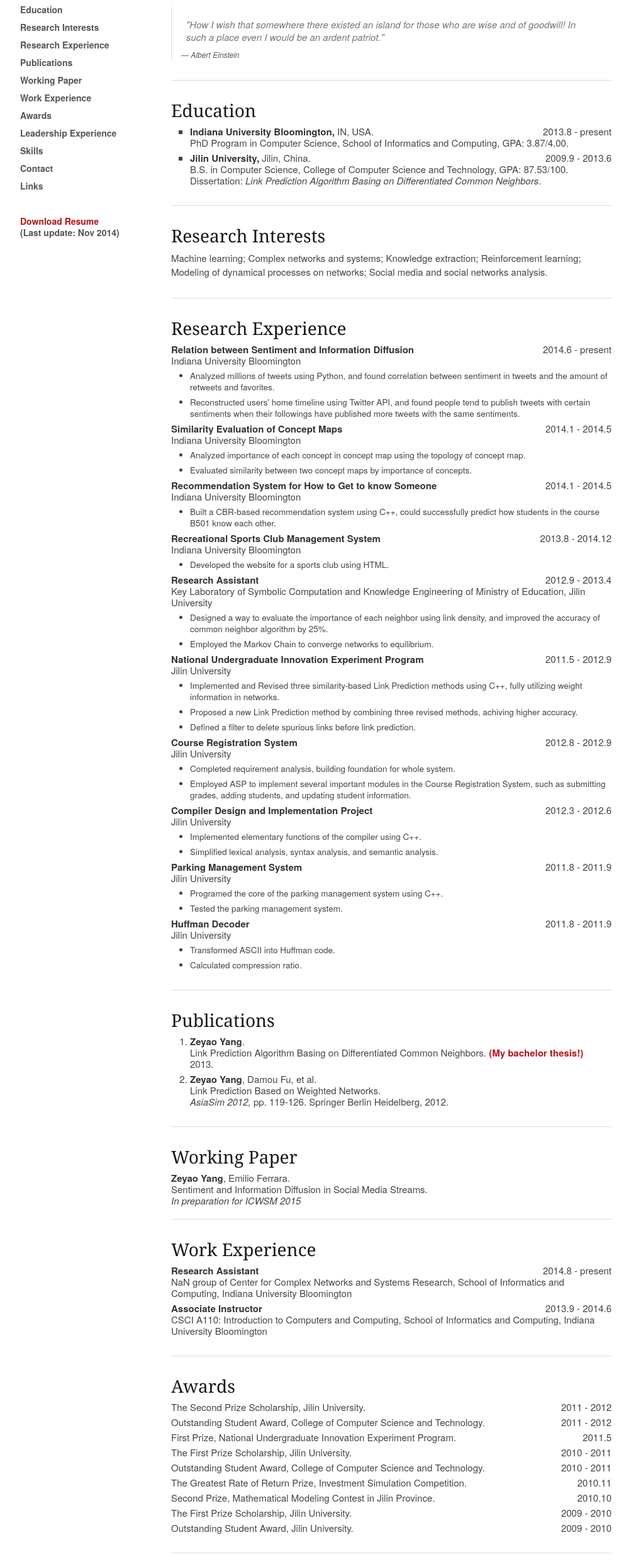
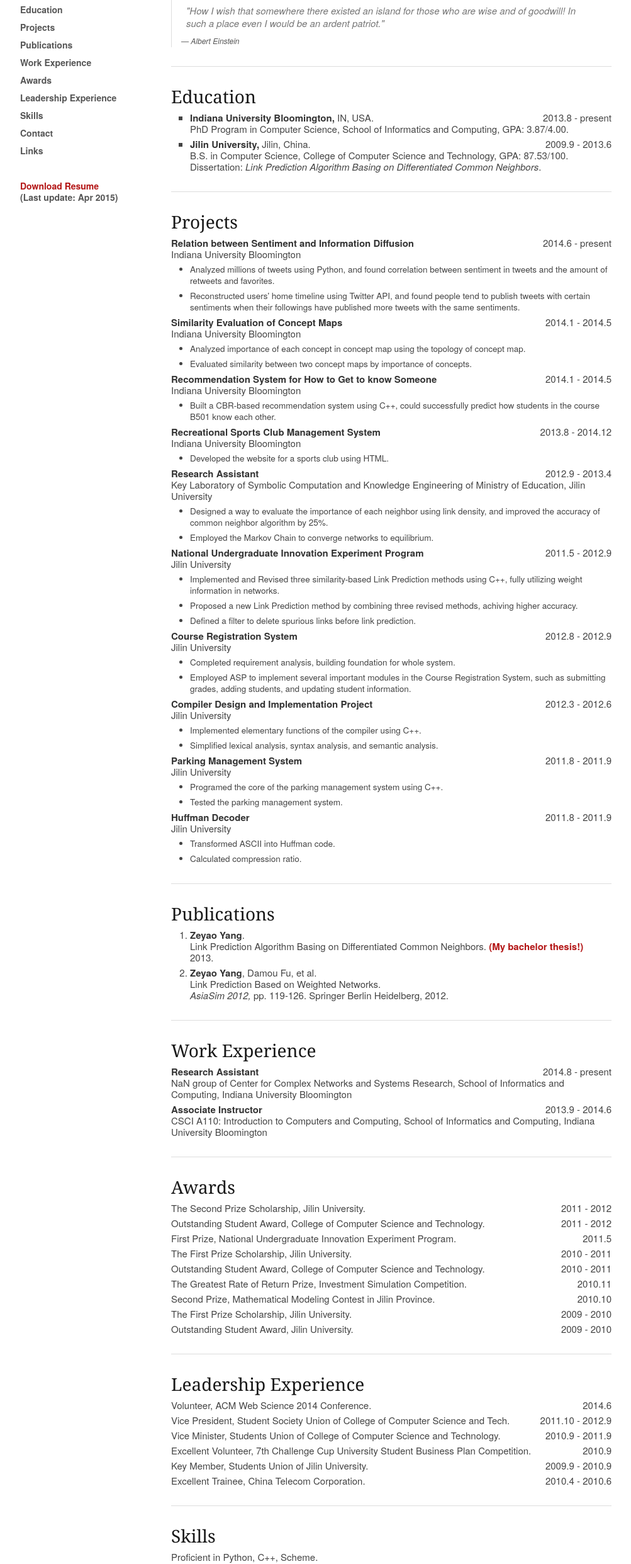
Before and after one commit to zeyaoyang/zeyaoyang.github.io, a plain HTML site: page index.html in a window 1280 px wide. Shown: the part 316-2800 px from the top of the page at 63% size, without its empty margins (138-1141 px from the left). Drawn offline with Linux system fonts and the light colour scheme.

Commit message:
work website

```diff
--- a/index.html
+++ b/index.html
@@ -69,10 +69,8 @@
       <ul>
         <li><a href="#whoami">Who am I?</a></li>
         <li><a href="#education">Education</a></li>
-        <li><a href="#researchinterests">Research Interests</a></li>
-        <li><a href="#researchexperience">Research Experience</a></li>
+        <li><a href="#projects">Projects</a></li>
         <li><a href="#publications">Publications</a></li>
-        <li><a href="#workingpaper">Working Paper</a></li>
         <li><a href="#workexperience">Work Experience</a></li>
         <li><a href="#awards">Awards</a></li>
         <li><a href="#leadershipexperience">Leadership Experience</a></li>
@@ -82,7 +80,7 @@
         <li><a href="#contact">Contact</a></li>
         <li><a href="#links">Links</a></li>
         <li>&nbsp;</li>
-        <li><a href="zeyaoyang_resume.pdf"><span class='red'>Download Resume</span> (Last update: Nov 2014)</a></li>
+        <li><a href="zeyaoyang_resume.pdf"><span class='red'>Download Resume</span> (Last update: Apr 2015)</a></li>
         <!--
         <li><a href="http://www.linkedin.com/in/lilianweng" target="_blank">LinkedIn Profile</a></li>
          -->
@@ -94,7 +92,7 @@
 
         <div class="doc-section" id="whoami">
             <h3>Who am I?</h3>
-            <p>Hi I'm Zeyao Yang, a PhD student in Computer Science, School of Informatics and Computing, Indiana University Bloomington. My Research interests broadly include: machine learning, artificial intelligence, data mining, social network analysis, complex networks and modeling. <!-- As a PhD student, I'm closely working with Prof. <a href="http://cnets.indiana.edu/people/filippo-menczer" target="_blank">Filippo Menczer</a>, <a href="https://sites.google.com/site/aflammin" target="_blank">Alessandro Flammini</a>, and <a href="http://www.cs.indiana.edu/~leake/" target="_blank">David B. Leake</a> on various projects related with graph analysis. Details on projects can be found in <a href="#projects">Projects</a> section. --> </p>
+            <p>Hi I'm Zeyao (Patrick) Yang, a master student in Computer Science, School of Informatics and Computing, Indiana University Bloomington. <!-- As a PhD student, I'm closely working with Prof. <a href="http://cnets.indiana.edu/people/filippo-menczer" target="_blank">Filippo Menczer</a>, <a href="https://sites.google.com/site/aflammin" target="_blank">Alessandro Flammini</a>, and <a href="http://www.cs.indiana.edu/~leake/" target="_blank">David B. Leake</a> on various projects related with graph analysis. Details on projects can be found in <a href="#projects">Projects</a> section. --> </p>
 
             <!-- <p >I'm <span class='red' style='font-size:1.75em;font-family:"Georgia";'>on the job market</span> now. You are more than welcome to contact me about a potential job position. Thank you! :)</p> -->
 
@@ -119,12 +117,6 @@
             </ul>
         </div>
 
-        <hr />
-        <div class="doc-section" id="researchinterests">
-            <h3>Research Interests</h3>
-            <p>Machine learning; Complex networks and systems; Knowledge extraction; Reinforcement learning; Modeling of dynamical processes on networks; Social media and social networks analysis.</p>
-        </div>
-
         <!--
         <hr />
         <div class="doc-section" id="work">
@@ -145,8 +137,8 @@
         -->
 
         <hr />
-        <div class="doc-section" id="researchexperience">
-            <h3>Research Experience</h3>
+        <div class="doc-section" id="projects">
+            <h3>Projects</h3>
             <ul>
                 <li><strong>Relation between Sentiment and Information Diffusion</strong><span style="float:right">2014.6 - present</span><br/>Indiana University Bloomington</li>
                 <ul class="disc">
@@ -322,23 +314,6 @@
             </ol>
         </div>
 
-        <hr />
-        <div class="doc-section" id="workingpaper">
-            <h3>Working Paper</h3>
-            <ul>
-                <li>
-                 <strong>Zeyao Yang</strong>, Emilio Ferrara. <br />
-                 Sentiment and Information Diffusion in Social Media Streams. <br />
-                 <em>In preparation for ICWSM 2015</em>
-                 </li>
-                <!--
-                 <li>
-                 Attention on Weak Ties. <em>In preparation</em>. 2013.
-                 </li>
-                 -->
-
-            </ul>
-
 
         <hr />
         <div class="doc-section" id="workexperience">
@@ -384,7 +359,7 @@
             <h3>Skills</h3>
             <ul>
                 <li>Proficient in Python, C++, Scheme.</li>
-                <li>Familiar with C, HTML, MySQL, PHP, JAVA.</li>
+                <li>Familiar with C, HTML, MySQL, JAVA.</li>
                 <li>Data analysis in Matlab.</li>
                 <li>Operating System: Mac OS, Linux (Ubuntu), Windows.</li>
             </ul>
@@ -470,12 +445,9 @@
             <tr>
                 <td style="text-align:right;"><strong>Social Media</strong></td>
                 <td><ul class="square">
-                    <li>Zeyao Yang @ Facebook</li>
-                    <li>Zeyao Yang @ Google+</li>
-
-                    <!--
+                    <li><a href="https://www.linkedin.com/profile/view?id=349176056&authType=NAME_SEARCH&authToken=jTFd&locale=en_US&trk=tyah2&trkInfo=idx%3A1-2-2%2CtarId%3A1425525942425%2Ctas%3Ayang">Zeyao Yang @ LinkedIn</a></li>
                     <li><a href="https://www.facebook.com/yangzeyao">Zeyao Yang @ Facebook</a></li>
-                     -->
+                    <li><a href="https://plus.google.com">Zeyao Yang @ Google+</a></li>
 
                 </ul></td>
             </tr>
```
Also changed, not shown: 1 other file.
